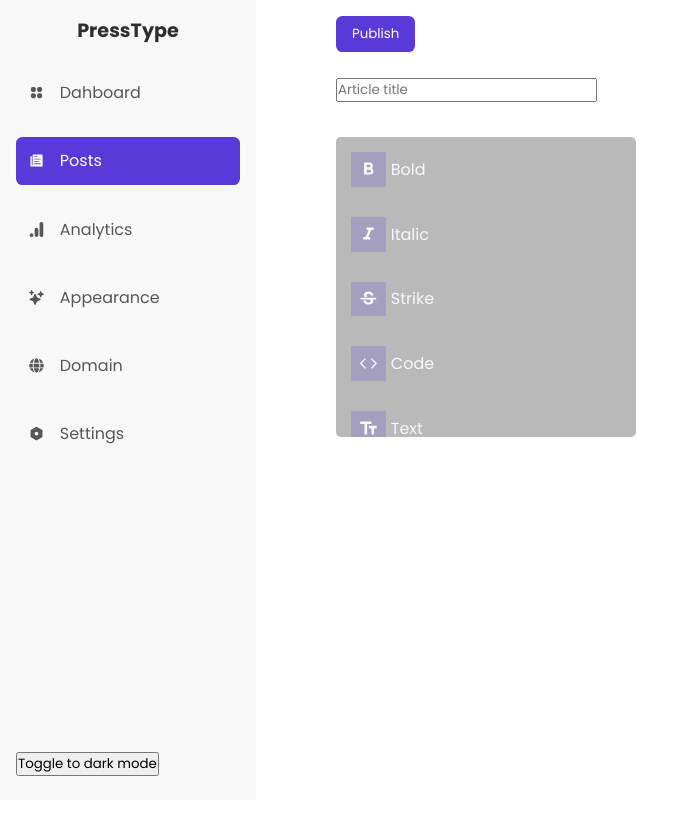
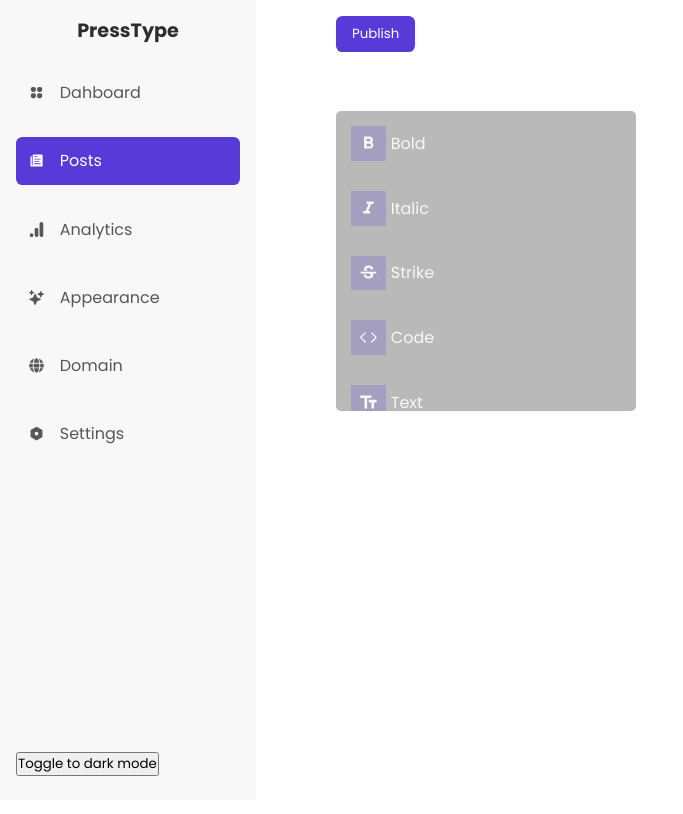
Before and after one commit to akinloluwami/presstype, a Next.js app: page /posts/new in a window 1280 px wide. Shown: the top 814 px of the page, without its empty margins (0-683 px from the left). Built offline with nearby package versions, Linux system fonts and the light colour scheme.

Commit message:
removed input title

```diff
--- a/components/dashboard/editor/Editor.tsx
+++ b/components/dashboard/editor/Editor.tsx
@@ -49,11 +49,6 @@ const Editor = () => {
           )}
         </BubbleMenu>
       )}
-      <input
-        type="text"
-        className={styles.article_title}
-        placeholder="Article title"
-      />
       <EditorContent editor={editor} className={styles.editor_content} />
       <EditorMenu editor={editor} />
     </>
```
